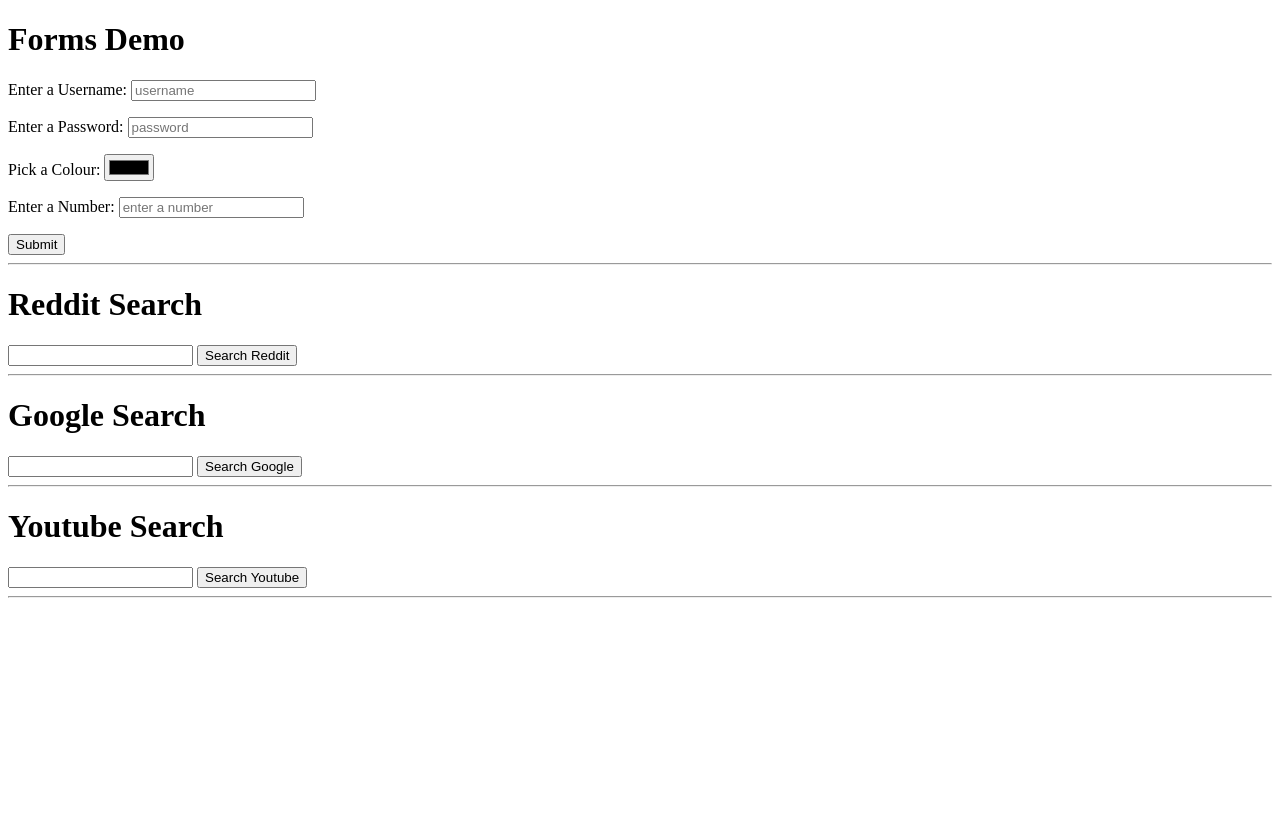
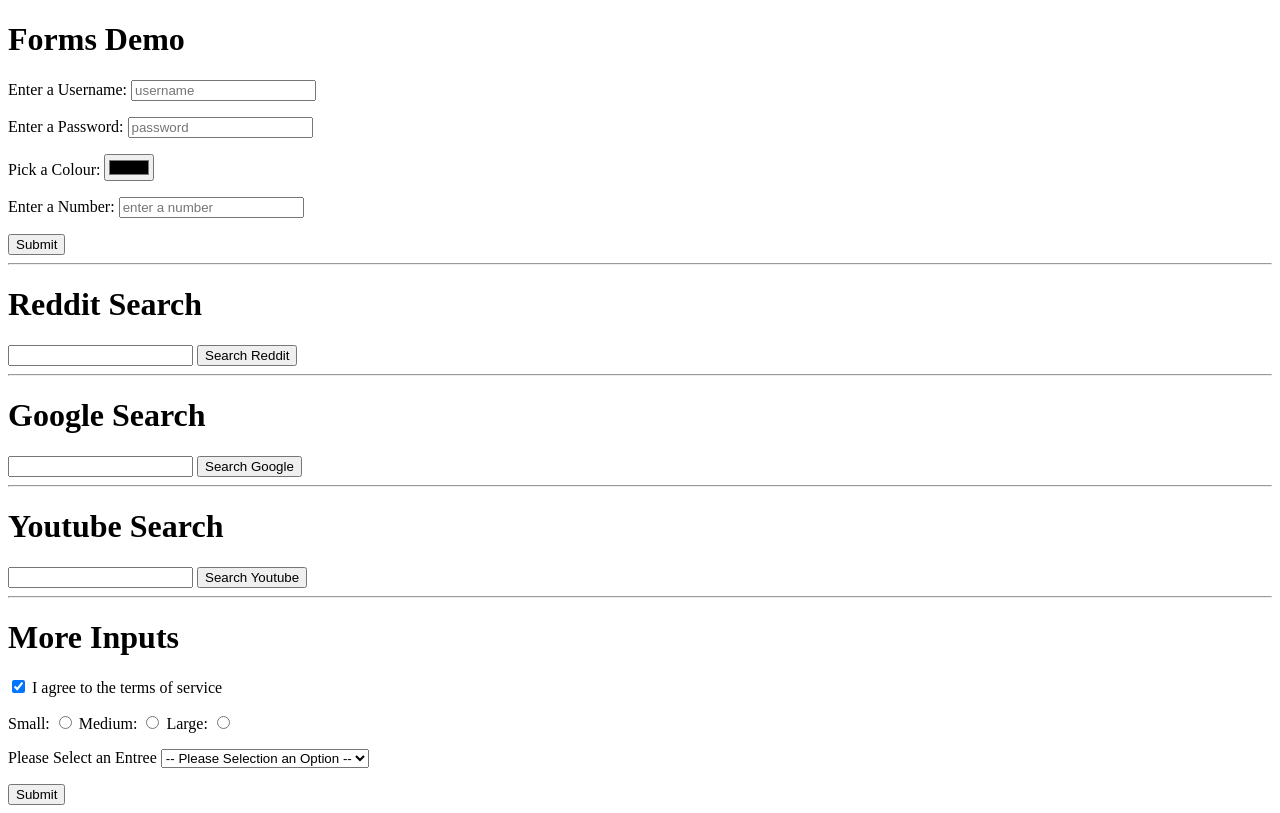
Before and after one commit to nicholasbeaumont/webBootcamp, a plain HTML site: page Section5/forms.html in a window 1280 px wide. Drawn offline with Linux system fonts and the light colour scheme.

Commit message:
Radio Buttons, Checkboxes, and Selects

```diff
--- a/Section5/forms.html
+++ b/Section5/forms.html
@@ -5,8 +5,10 @@
     <meta name="viewport" content="width=device-width, initial-scale=1.0" />
     <title>Forms Demo</title>
   </head>
+
   <body>
     <h1>Forms Demo</h1>
+
     <form action="/tacos">
       <p>
         <label for="username">Enter a Username: </label>
@@ -42,23 +44,52 @@
       <button>Submit</button>
     </form>
     <hr />
+
     <form action="https://www.reddit.com/search">
       <h1>Reddit Search</h1>
       <input type="text" name="q" />
       <button>Search Reddit</button>
     </form>
     <hr />
+
     <form action="https://www.google.com/search">
       <h1>Google Search</h1>
       <input type="text" name="q" />
       <button>Search Google</button>
     </form>
     <hr />
+
     <form action="https://www.youtube.com/results">
       <h1>Youtube Search</h1>
       <input type="text" name="search_query" />
       <button>Search Youtube</button>
     </form>
     <hr />
+
+    <h1>More Inputs</h1>
+
+    <form action="/birds">
+      <input type="checkbox" name="agree_tos" id="agree" checked />
+      <label for="agree">I agree to the terms of service</label>
+      <p>
+        <label for="small">Small: </label>
+        <input type="radio" name="size" id="small" value="small" />
+        <label for="medium">Medium: </label>
+        <input type="radio" name="size" id="medium" value="medium" />
+        <label for="large">Large: </label>
+        <input type="radio" name="size" id="large" value="large" />
+      </p>
+
+      <p>
+        <label for="meal">Please Select an Entree</label>
+        <select name="meal" id="meal">
+          <option value="">-- Please Selection an Option --</option>
+          <option value="fish">Fish</option>
+          <option value="veg">Vegetarian</option>
+          <option value="steak">Steak</option>
+        </select>
+      </p>
+      <button>Submit</button>
+    </form>
   </body>
 </html>
```
